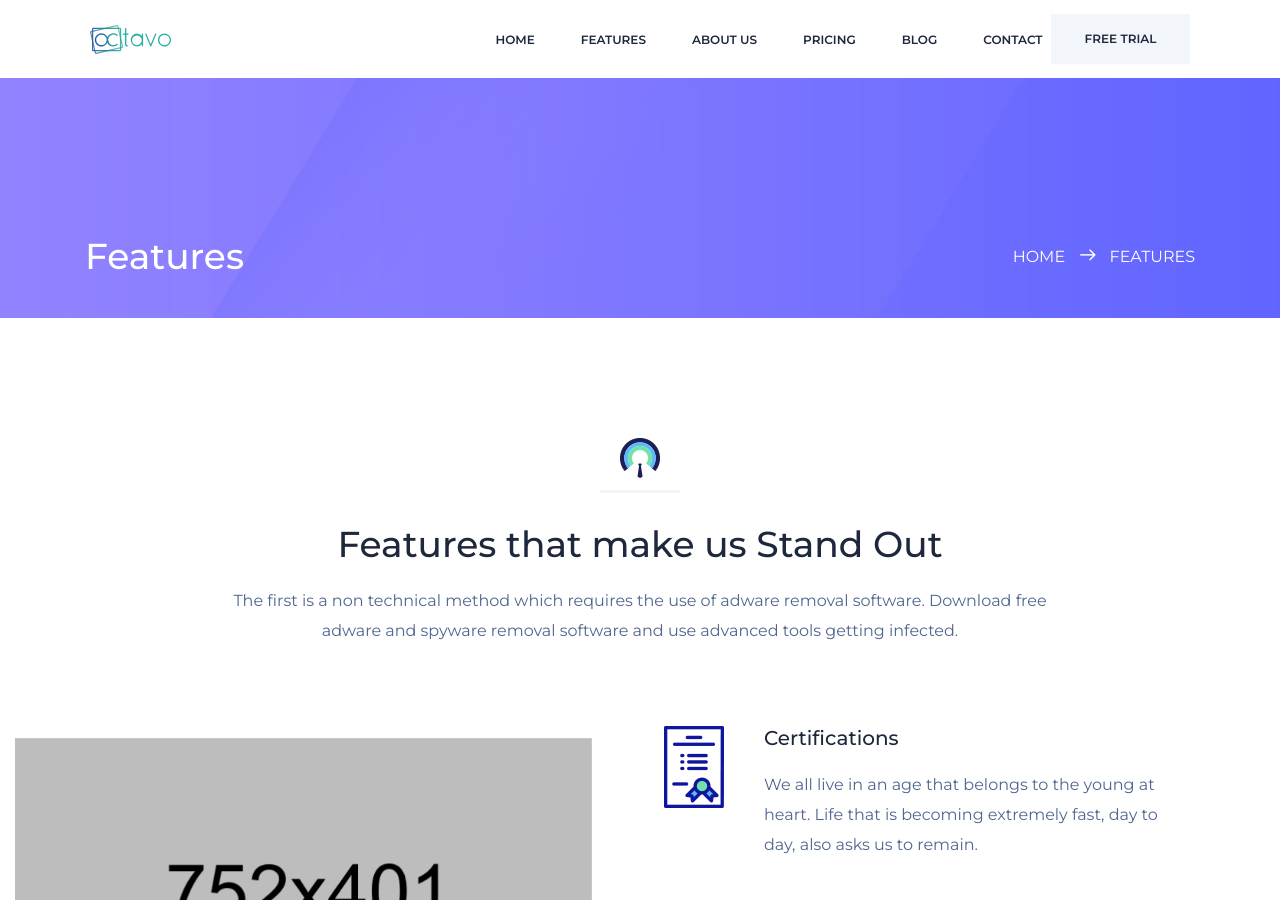
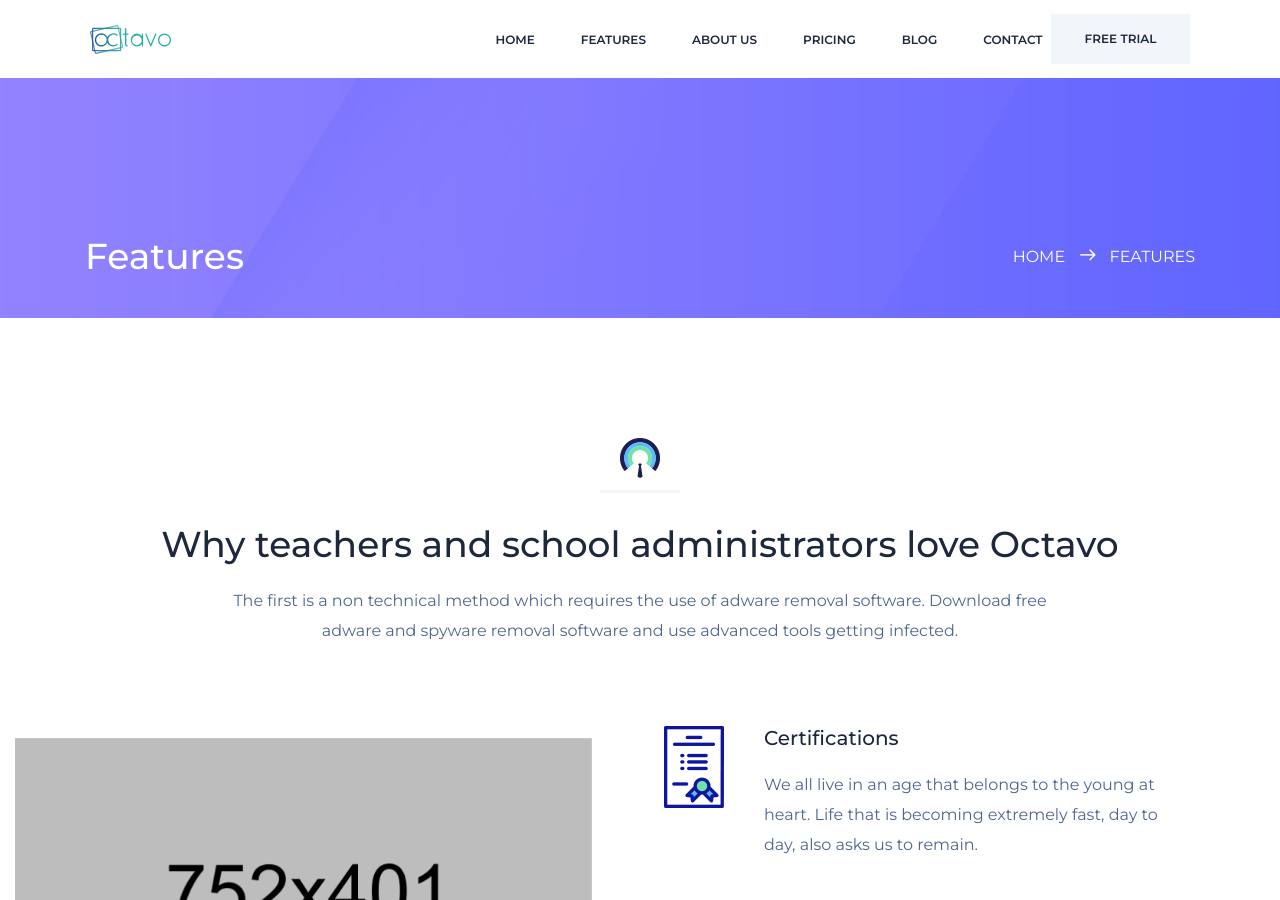
Before and after one commit to jurgencalleja/octavo.education, a Jekyll site: the page built from features.html, in a window 1280 px wide and 900 px high. Built offline with Jekyll 4.4.1, drawn with Linux system fonts in a browser that asks for light colours; some of the changed lines change nothing that is shown.

Commit message:
push some changes in homepage

```diff
--- a/_config.yml
+++ b/_config.yml
@@ -243,57 +243,57 @@
 cta_btn_text_two: 'Signup'
 
 ####################################
-######    Social Section      ######
+######    Removed     ######
 ####################################
-social_title: 'Manage Social Network with Our Managing Toolkit'
-social_description: 'The first is a non technical method which requires the use of adware removal software. Download free adware and spyware removal software and use advanced tools to help prevent getting infected. Spyware scan review is a free service for anyone interested in downloading spyware/adware removal software. Our adware remover is the most trusted.'
-social_image: 'img/social-img.png'
-social_button_text: 'Browse free demo'
-social_button_link: '#'
+#social_title: 'Manage Social Network with Our Managing Toolkit'
+#social_description: 'The first is a non technical method which requires the use of adware removal software. Download free adware and spyware removal software and use advanced tools to help prevent getting infected. Spyware scan review is a free service for anyone interested in downloading spyware/adware removal software. Our adware remover is the most trusted.'
+#social_image: 'img/social-img.png'
+#social_button_text: 'Browse free demo'
+#social_button_link: '#'
 
 
 #####################################
-########## Pricing Tables ###########
+########## Removed Pricing Tables ###########
 #####################################
-pricing-table-title: 'Select your Best Pricing'
-pricing-table-description: "The first is a non technical method which requires the use of adware removal software. Download free adware and spyware removal software and use advanced tools getting infected. "
+#pricing-table-title: 'Select your Best Pricing'
+#pricing-table-description: "The first is a non technical method which requires the use of adware removal software. Download free adware and spyware removal software and use advanced tools getting infected. "
 
 # Personal Plan
-plan-starter-name: starter
-plan-starter-tagline: Small business holders
-plan-starter-price: '<span>£29</span>/mo'
-plan-starter-offer-line-1-info:  2 User permission
-plan-starter-offer-line-2-info:  Customization Allowed
-plan-starter-offer-line-3-info:  Social media tool Enabled
-plan-starter-offer-line-4-info:  No Online Support
-plan-starter-offer-line-5-info:  6 Months Backup
-plan-starter-url: '#'
-plan-starter-btn_text: 'Get Started'
+#plan-starter-name: starter
+#plan-starter-tagline: Small business holders
+#plan-starter-price: '<span>£29</span>/mo'
+#plan-starter-offer-line-1-info:  2 User permission
+#plan-starter-offer-line-2-info:  Customization Allowed
+#plan-starter-offer-line-3-info:  Social media tool Enabled
+#plan-starter-offer-line-4-info:  No Online Support
+#plan-starter-offer-line-5-info:  6 Months Backup
+#plan-starter-url: '#'
+#plan-starter-btn_text: 'Get Started'
 
 # Team Plan
-plan-standard-name: standard
-plan-standard-tagline: Small business holders
-plan-standard-price: '<span>£49</span>/mo'
-plan-standard-offer-line-1-info: 2 User permission
-plan-standard-offer-line-2-info: Customization Allowed
-plan-standard-offer-line-3-info: Social media tool Enabled
-plan-standard-offer-line-4-info: No Online Support
-plan-standard-offer-line-5-info:  6 Months Backup
-plan-standard-url: '#'
-plan-standard-btn_text: 'Get Started'
+#plan-standard-name: standard
+#plan-standard-tagline: Small business holders
+#plan-standard-price: '<span>£49</span>/mo'
+#plan-standard-offer-line-1-info: 2 User permission
+#plan-standard-offer-line-2-info: Customization Allowed
+#plan-standard-offer-line-3-info: Social media tool Enabled
+#plan-standard-offer-line-4-info: No Online Support
+#plan-standard-offer-line-5-info:  6 Months Backup
+#plan-standard-url: '#'
+#plan-standard-btn_text: 'Get Started'
 
 
 # business Plan
-plan-business-name: premium
-plan-business-tagline: Small business holders
-plan-business-price: '<span>£99</span>/mo'
-plan-business-offer-line-1-info: 2 User permission
-plan-business-offer-line-2-info: Customization Allowed
-plan-business-offer-line-3-info: Social media tool Enabled
-plan-business-offer-line-4-info: No Online Support
-plan-personal-offer-line-5-info: 6 Months Backup
-plan-business-url: '#'
-plan-business-btn_text: 'Get Started'
+#plan-business-name: premium
+#plan-business-tagline: Small business holders
+#plan-business-price: '<span>£99</span>/mo'
+#plan-business-offer-line-1-info: 2 User permission
+#plan-business-offer-line-2-info: Customization Allowed
+#plan-business-offer-line-3-info: Social media tool Enabled
+#plan-business-offer-line-4-info: No Online Support
+#plan-personal-offer-line-5-info: 6 Months Backup
+#plan-business-url: '#'
+#plan-business-btn_text: 'Get Started'
 
 
 
@@ -302,7 +302,7 @@
 ########## Unique Feature ###########
 #####################################
 
-unique_feature_title: 'Features that make us Stand Out'
+unique_feature_title: 'Why teachers and school administrators love Octavo'
 unique_feature_description: 'The first is a non technical method which requires the use of adware removal software. Download free adware and spyware removal software and use advanced tools getting infected.'
 unique_feature_image: 'img/title-icon.png'
 
```
